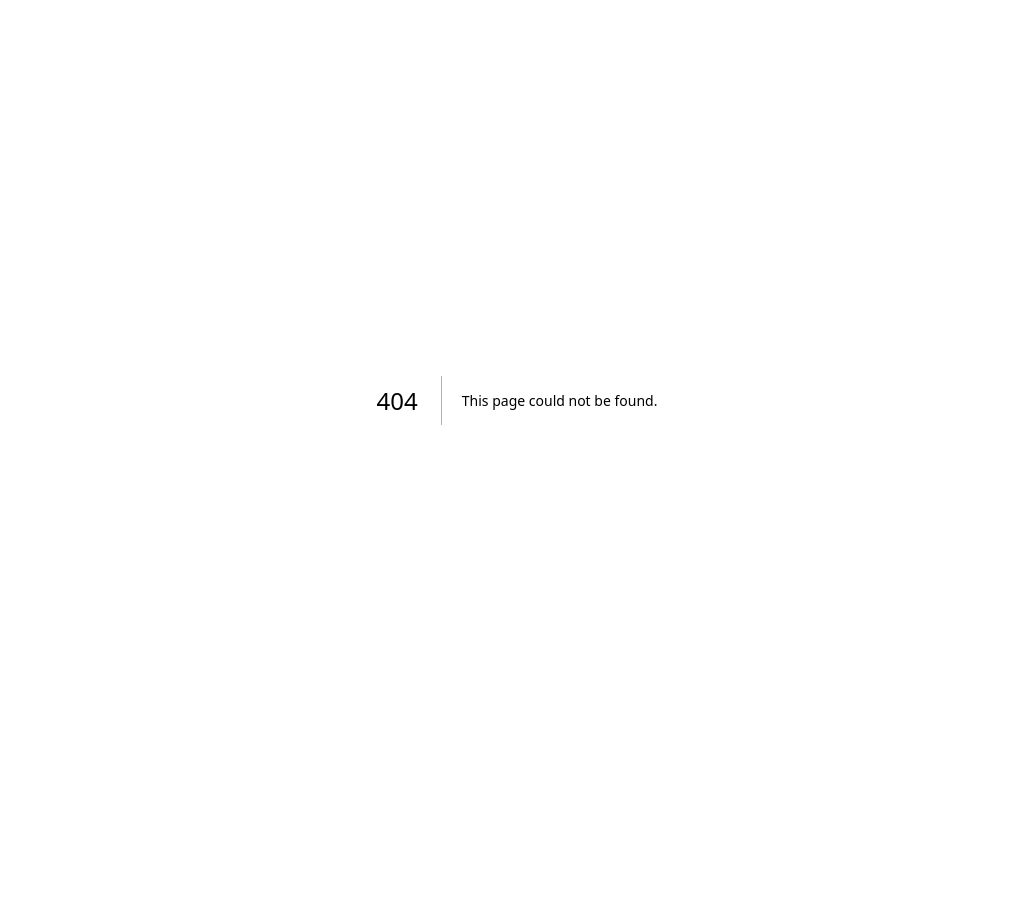
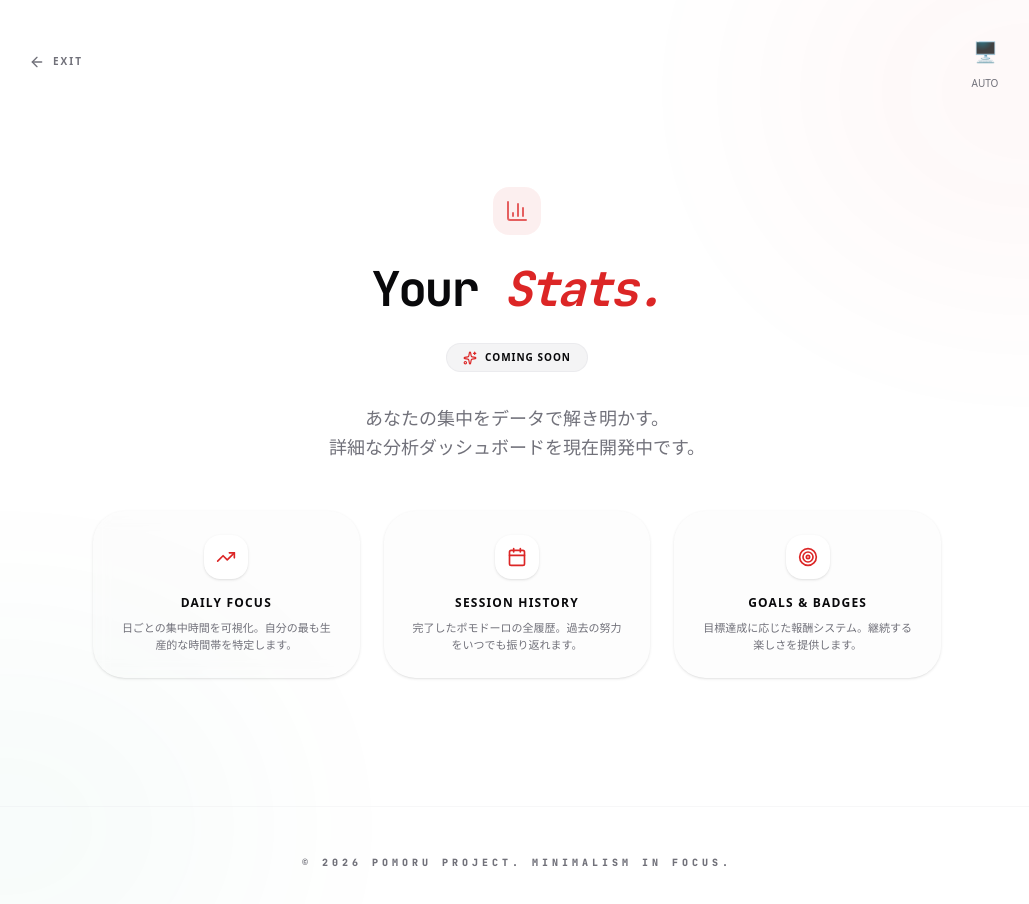
Before and after one commit to tcaret2jp/pomoru, a Next.js app: page /stats in a window 1280 px wide. Before the commit this address had no page. Shown: the top 904 px of the page, without its empty margins (123-1152 px from the left). Before the commit the page ends 800 px from the top, so only its background shows below. Built offline with nearby package versions, Linux system fonts and the light colour scheme.

Commit message:
feat(ui): add task dropdown, emoji stats icon, and stats coming soon page

```diff
--- a/src/app/page.tsx
+++ b/src/app/page.tsx
@@ -157,7 +157,7 @@ export default function Home() {
           <ModeSwitcher currentMode={mode} onSwitch={switchMode} />
 
           {/* Task & Stats Quick Access */}
-          <div className="flex items-center gap-2 w-full max-w-[280px]">
+          <div className="flex items-center gap-2 w-full max-w-[280px] mx-auto">
             <button className="flex-1 flex items-center justify-between gap-3 px-4 h-10 rounded-2xl bg-muted/30 border border-border/50 hover:bg-muted/50 transition-all text-left group">
               <div className="flex items-center gap-2 overflow-hidden">
                 <CheckCircle2 className="w-3.5 h-3.5 text-muted-foreground shrink-0" />
@@ -260,20 +260,6 @@ export default function Home() {
 
           <div className="grid grid-cols-1 gap-3">
             <Link
-              href="/stats"
-              onClick={() => setIsNavOpen(false)}
-              className="flex items-center gap-4 p-5 rounded-3xl bg-muted/30 hover:bg-muted transition-colors group text-left"
-            >
-              <div className="p-3 rounded-2xl bg-background shadow-sm group-hover:scale-110 transition-transform">
-                <LayoutDashboard className="w-5 h-5 text-primary" />
-              </div>
-              <div className="flex-1 min-w-0">
-                <p className="text-xs font-black uppercase tracking-widest leading-none mb-1">Stats</p>
-                <p className="text-[10px] text-muted-foreground truncate">集中実績と詳細な分析</p>
-              </div>
-            </Link>
-
-            <Link
               href="/pricing"
               onClick={() => setIsNavOpen(false)}
               className="flex items-center gap-4 p-5 rounded-3xl bg-muted/30 hover:bg-muted transition-colors group text-left"
--- /dev/null
+++ b/src/app/stats/page.tsx
@@ -0,0 +1,88 @@
+'use client';
+
+import { Card } from "@/components/ui/Card";
+import { ThemeToggle } from "@/components/ui/ThemeToggle";
+import Link from "next/link";
+import { ArrowLeft, BarChart3, TrendingUp, Calendar, Target, Sparkles } from "lucide-react";
+
+export default function StatsPage() {
+  const previews = [
+    {
+      icon: <TrendingUp className="w-5 h-5 text-primary" />,
+      title: "Daily Focus",
+      description: "日ごとの集中時間を可視化。自分の最も生産的な時間帯を特定します。"
+    },
+    {
+      icon: <Calendar className="w-5 h-5 text-primary" />,
+      title: "Session History",
+      description: "完了したポモドーロの全履歴。過去の努力をいつでも振り返れます。"
+    },
+    {
+      icon: <Target className="w-5 h-5 text-primary" />,
+      title: "Goals & Badges",
+      description: "目標達成に応じた報酬システム。継続する楽しさを提供します。"
+    }
+  ];
+
+  return (
+    <main className="min-h-screen bg-background text-foreground transition-colors duration-300 relative overflow-hidden">
+      {/* Background decoration */}
+      <div className="absolute top-0 left-0 w-full h-full pointer-events-none opacity-[0.03] dark:opacity-[0.05]">
+        <div className="absolute top-[-10%] right-[-10%] w-[40%] h-[40%] rounded-full bg-primary blur-[120px]" />
+        <div className="absolute bottom-[-10%] left-[-10%] w-[40%] h-[40%] rounded-full bg-secondary blur-[120px]" />
+      </div>
+
+      {/* Header */}
+      <header className="max-w-5xl mx-auto px-6 py-8 flex justify-between items-center relative z-10">
+        <Link
+          href="/"
+          className="group flex items-center gap-2 text-muted-foreground hover:text-foreground transition-colors"
+        >
+          <ArrowLeft className="w-4 h-4 group-hover:-translate-x-1 transition-transform" />
+          <span className="text-[10px] font-black uppercase tracking-[0.2em]">Exit</span>
+        </Link>
+        <ThemeToggle />
+      </header>
+
+      {/* Hero Section */}
+      <section className="max-w-3xl mx-auto px-6 pt-16 pb-12 text-center relative z-10">
+        <div className="inline-flex p-3 rounded-2xl bg-primary/10 text-primary mb-6 animate-pulse">
+          <BarChart3 className="w-6 h-6" />
+        </div>
+        <h1 className="text-4xl md:text-5xl font-bold font-mono tracking-tighter mb-6 leading-tight">
+          Your <span className="text-primary italic">Stats.</span>
+        </h1>
+        <div className="inline-flex items-center gap-2 px-4 py-1.5 rounded-full bg-muted border border-border/50 mb-8">
+          <Sparkles className="w-3.5 h-3.5 text-primary" />
+          <span className="text-[10px] font-black uppercase tracking-widest">Coming Soon</span>
+        </div>
+        <p className="text-lg text-muted-foreground leading-relaxed max-w-xl mx-auto font-medium">
+          あなたの集中をデータで解き明かす。 <br />
+          詳細な分析ダッシュボードを現在開発中です。
+        </p>
+      </section>
+
+      {/* Preview Section */}
+      <section className="max-w-4xl mx-auto px-6 pb-32 relative z-10">
+        <div className="grid md:grid-cols-3 gap-6">
+          {previews.map((item) => (
+            <Card key={item.title} className="p-6 border-none bg-muted/20 backdrop-blur-sm rounded-[2rem] flex flex-col items-center text-center group hover:bg-muted/30 transition-all">
+              <div className="p-3 rounded-2xl bg-background shadow-sm mb-4 group-hover:scale-110 transition-transform">
+                {item.icon}
+              </div>
+              <h3 className="text-xs font-black uppercase tracking-widest mb-2">{item.title}</h3>
+              <p className="text-[11px] text-muted-foreground leading-relaxed">
+                {item.description}
+              </p>
+            </Card>
+          ))}
+        </div>
+      </section>
+
+      {/* Footer */}
+      <footer className="max-w-6xl mx-auto px-6 py-12 text-center border-t border-border/30 text-[10px] font-black uppercase tracking-[0.4em] text-muted-foreground relative z-10 font-mono">
+        © 2026 POMORU PROJECT. MINIMALISM IN FOCUS.
+      </footer>
+    </main>
+  );
+}
```
